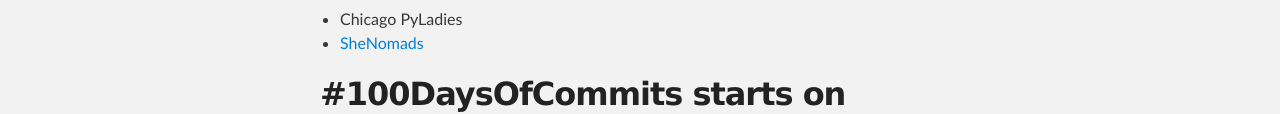
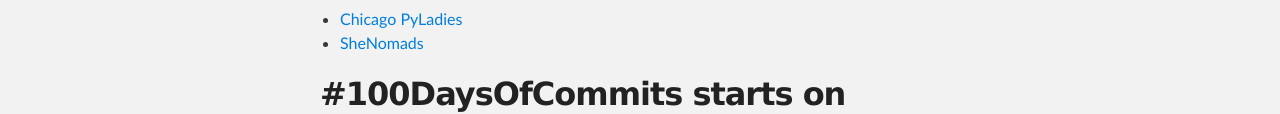
Before and after one commit to 100DaysOfCommits/100DaysOfCommits.github.io, a plain HTML site: page index.html in a window 1280 px wide. Shown: the part 444-558 px from the top of the page. Drawn offline with Linux system fonts and the light colour scheme.

Commit message:
Fix pyladies link

```diff
--- a/index.html
+++ b/index.html
@@ -33,7 +33,7 @@
 <a id="local-partners" class="anchor" href="#local-partners" aria-hidden="true"><span aria-hidden="true" class="octicon octicon-link"></span></a>Local partners</h2>
 
 <ul>
-<li><a href="http://chicago.pyladies.com/"></a>Chicago PyLadies</a></li>
+<li><a href="http://chicago.pyladies.com/">Chicago PyLadies</a></li>
 <li><a href="http://www.shenomadsretreat.com/learn-to-code.html">SheNomads</a></li>
 </ul>
 
```
